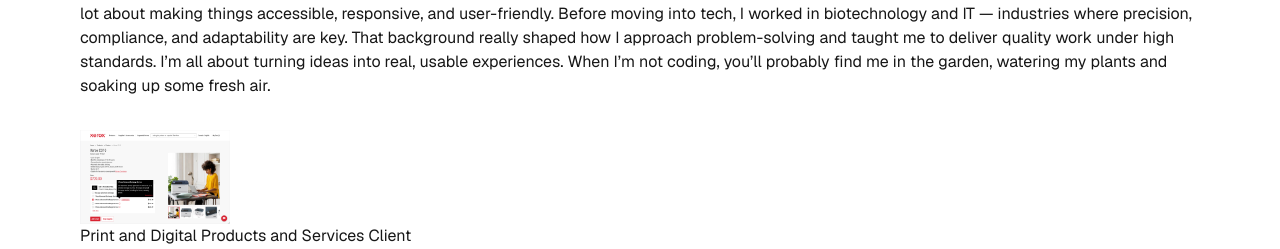
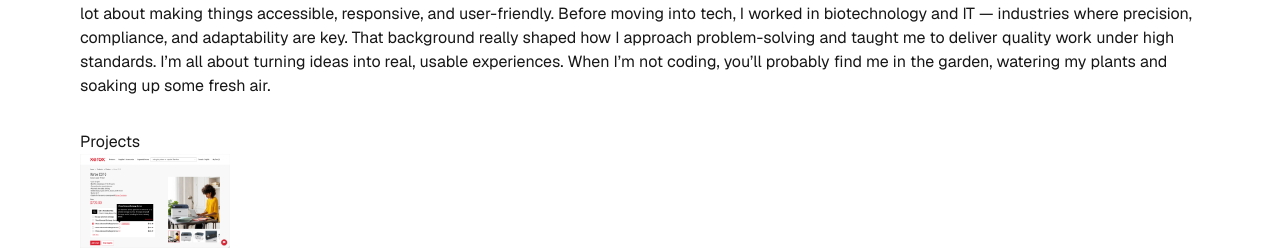
Before and after one commit to lmares205/Profile-2025, a Next.js app: page / in a window 1280 px wide. Shown: the part 526-775 px from the top of the page. Built offline with nearby package versions, Linux system fonts and the light colour scheme.

Commit message:
fix: update project section markup:

```diff
--- a/src/components/projects/ProjectList.tsx
+++ b/src/components/projects/ProjectList.tsx
@@ -1,5 +1,4 @@
 import ProductCard from "./ProductCard";
-import boutiqueFashion from "";
 
 export default function ProjectList() {
     const projects = [
@@ -24,9 +23,12 @@ export default function ProjectList() {
     ];
     return (
     <div className="project-list">
-        {projects.map((project) => (
-            <ProductCard key={project.id} title={project.title} image={project.image} description={project.description} />
-        ))}
+        <h3 className="project-list__title">Projects</h3>
+        <div className="project-list__wrapper">
+            {projects.map((project) => (
+                <ProductCard key={project.id} title={project.title} image={project.image} description={project.description} />
+            ))}
+        </div>
     </div>
     );
 }
```
